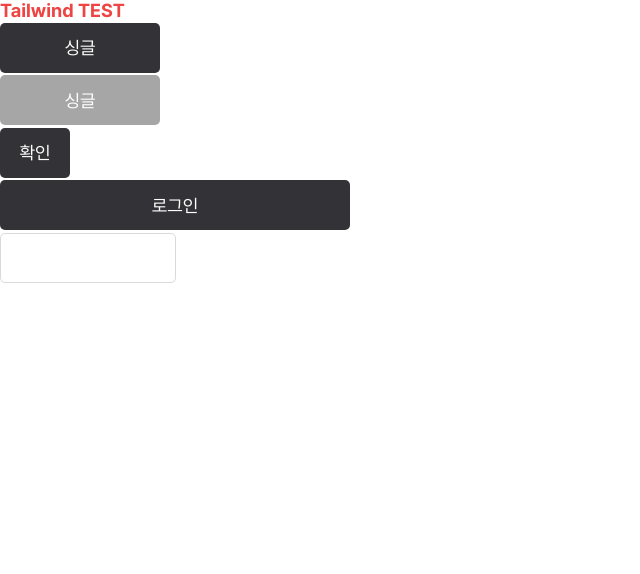
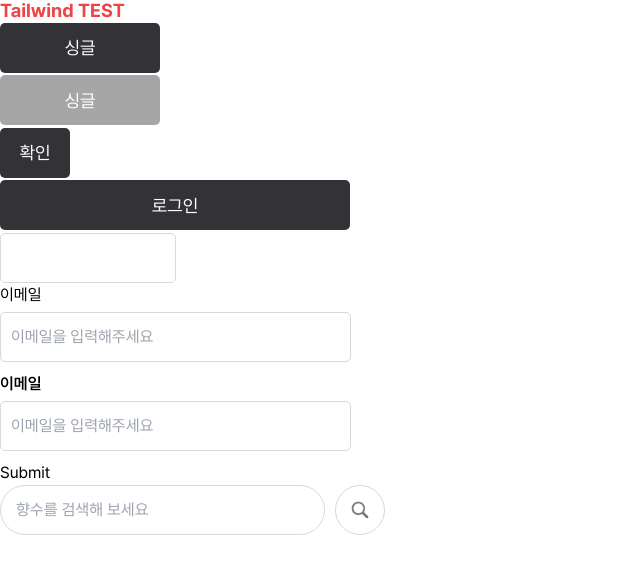
Before and after one commit to wnso-kim/perfumepedia-mobile-frontend, a React (Create React App) app: page / in a window 1280 px wide. Shown: the top 574 px of the page, without its empty margins (0-640 px from the left). Built offline with nearby package versions, Linux system fonts and the light colour scheme.

Commit message:
✨ Feat: search 컴포넌트

```diff
--- a/package.json
+++ b/package.json
@@ -8,6 +8,7 @@
     "@testing-library/user-event": "^13.5.0",
     "react": "^18.3.1",
     "react-dom": "^18.3.1",
+    "react-hook-form": "^7.54.0",
     "react-scripts": "5.0.1",
     "web-vitals": "^2.1.4"
   },
--- a/src/App.js
+++ b/src/App.js
@@ -5,6 +5,8 @@ import {
   SubmitButton,
   ChangeButton,
 } from "./test/TestButton";
+import InputTest from "./test/TestInput";
+import SearchInputTest from "./test/TestSearchInput";
 
 function App() {
   return (
@@ -18,6 +20,10 @@ function App() {
         <SubmitButton />
         <ChangeButton />
       </div>
+      <div>
+        <InputTest />
+        <SearchInputTest />
+      </div>
     </div>
   );
 }
--- a/src/components/common/Input.jsx
+++ b/src/components/common/Input.jsx
@@ -0,0 +1,33 @@
+import React from "react";
+
+const Input = ({
+  label,
+  name,
+  type = "text",
+  register,
+  error,
+  placeholder,
+  labelClassName,
+  inputClassName,
+}) => {
+  return (
+    <div className="mb-4">
+      <label htmlFor={name} className={`block w-full mb-2 text-16 text-black ${labelClassName}`}>
+        {label}
+      </label>
+      <input
+        id={name}
+        name={name}
+        type={type}
+        placeholder={placeholder}
+        {...register(name)}
+        className={`w-[35.1rem] h-[5rem] px-4 py-4 border rounded-lg ${
+          error ? "border-red-500 focus:ring-red-500" : "border-gray-d9"
+        } ${inputClassName}`}
+      />
+      {error && <span className="text-sm text-red-500 mt-1 block">{error.message}</span>}
+    </div>
+  );
+};
+
+export default Input;
--- /dev/null
+++ b/src/components/common/SearchInput.jsx
@@ -0,0 +1,33 @@
+import React from "react";
+
+const SearchInput = ({
+  name = "search",
+  type = "text",
+  register,
+  placeholder,
+  onSearchClick,
+  buttonImage,
+  className,
+}) => {
+  return (
+    <div className="flex items-center gap-4">
+      <input
+        id={name}
+        name={name}
+        type={type}
+        placeholder={placeholder}
+        {...register(name)}
+        className={`w-[32.5rem] h-[5rem] px-6 py-4 border rounded-full border-gray-d9 ${className}`}
+      />
+      <button
+        type="button"
+        onClick={onSearchClick}
+        className="flex items-center justify-center w-[5rem] h-[5rem] rounded-full border border-gray-d9"
+      >
+        <img src={buttonImage} alt="Search" className="w-8 h-8" />
+      </button>
+    </div>
+  );
+};
+
+export default SearchInput;
--- /dev/null
+++ b/src/test/TestInput.jsx
@@ -0,0 +1,44 @@
+import React from "react";
+import { useForm } from "react-hook-form";
+import Input from "../components/common/Input";
+
+const InputTest = () => {
+  const {
+    register,
+    handleSubmit,
+    formState: { errors },
+  } = useForm();
+
+  const onSubmit = (data) => {
+    console.log(data);
+  };
+
+  return (
+    <div className="App">
+      <form onSubmit={handleSubmit(onSubmit)}>
+        <div>
+          {/* 글씨 굵기 regular input */}
+          <Input
+            label="이메일"
+            name="email"
+            placeholder="이메일을 입력해주세요"
+            register={register}
+            error={errors.username}
+          />
+          {/* 글씨 굵기 semibold label */}
+          <Input
+            labelClassName="font-semibold"
+            label="이메일"
+            name="email"
+            placeholder="이메일을 입력해주세요"
+            register={register}
+            error={errors.username}
+          />
+        </div>
+        <button type="submit">Submit</button>
+      </form>
+    </div>
+  );
+};
+
+export default InputTest;
--- /dev/null
+++ b/src/test/TestSearchInput.jsx
@@ -0,0 +1,34 @@
+import React from "react";
+import { useForm } from "react-hook-form";
+import SearchInput from "../components/common/SearchInput";
+import searchIcon from "../asset/searchIcon.svg";
+
+const SearchInputTest = () => {
+  const { register, handleSubmit } = useForm();
+
+  const onSubmit = (data) => {
+    console.log(data);
+  };
+
+  const handleSearchClick = () => {
+    console.log("버튼클릭");
+  };
+
+  return (
+    <div className="App">
+      <form onSubmit={handleSubmit(onSubmit)}>
+        <div>
+          {/* 검색창 input */}
+          <SearchInput
+            placeholder="향수를 검색해 보세요"
+            register={register}
+            onSearchClick={handleSearchClick}
+            buttonImage={searchIcon}
+          />
+        </div>
+      </form>
+    </div>
+  );
+};
+
+export default SearchInputTest;
```
Also changed, not shown: src/asset/searchIcon.svg (added), 1 other file (tests, documents, lock files or other folders).
